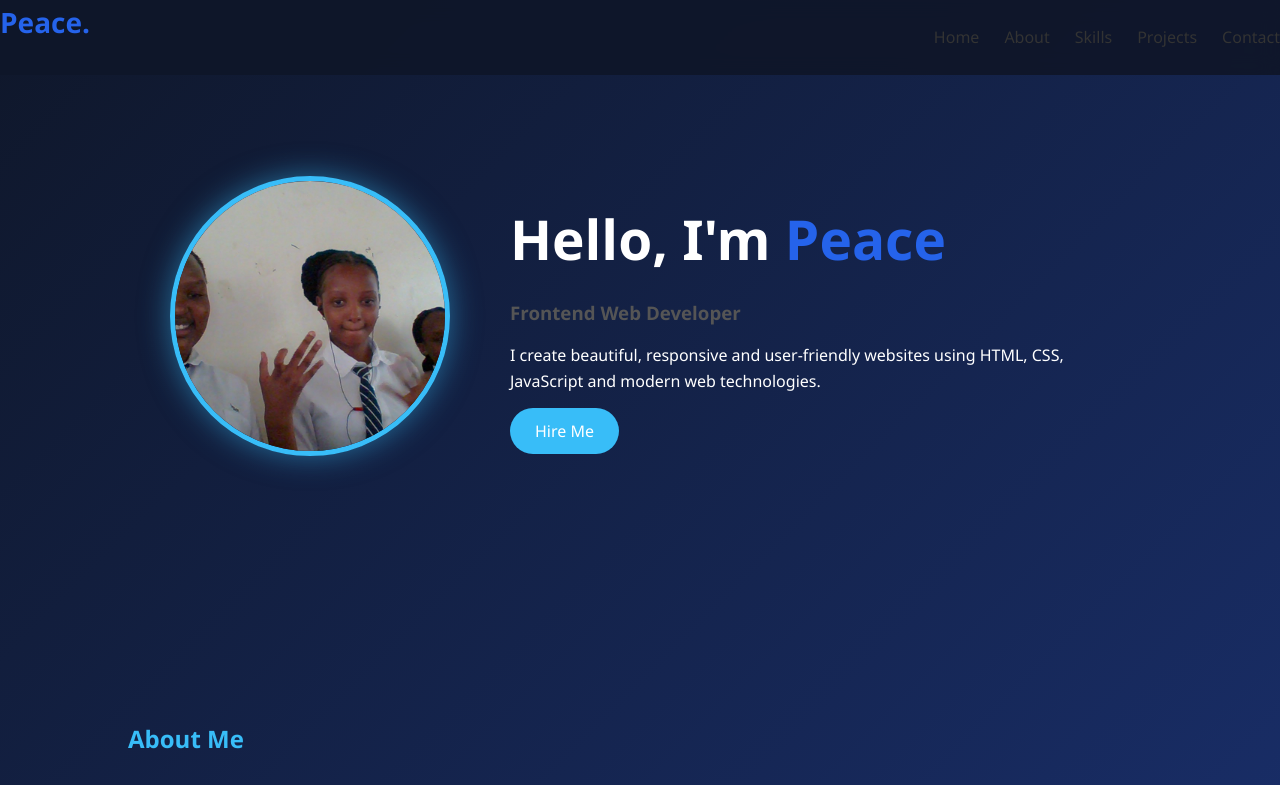
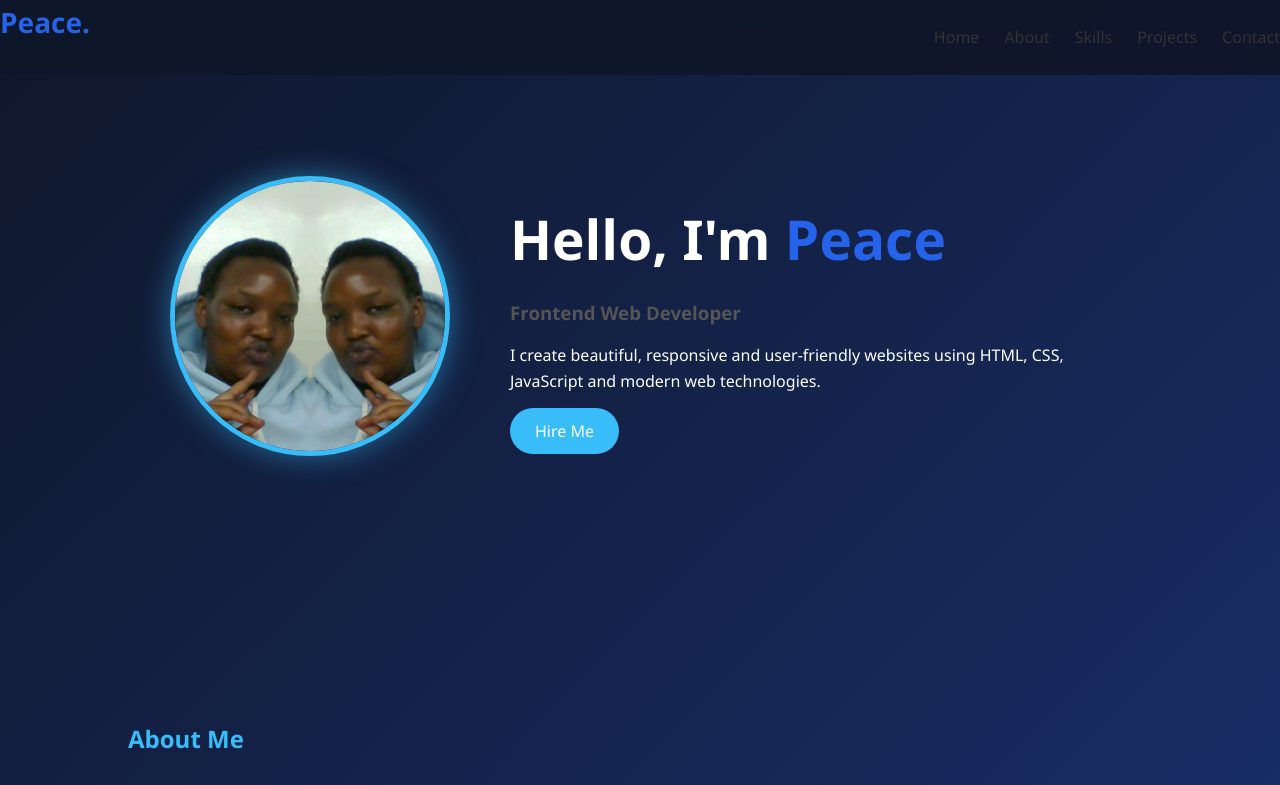
Before and after one commit to peacekarungi14-cell/portfolio, a plain HTML site: page index.html in a window 1280 px wide. Shown: the top 785 px of the page. Drawn offline with Linux system fonts and the light colour scheme.

Commit message:
updated commit

```diff
--- a/index.html
+++ b/index.html
@@ -28,7 +28,7 @@
 
     <div class="hero-image">
         <!-- Put your profile picture here -->
-        <img src="picture.jpg" alt="Peace Profile">
+        <img src="pic2.jpg" alt="Peace Profile">
     </div>
 
     <div class="hero-content">
```
Also changed, not shown: pic2.jpg (added), picture.jpg (deleted).
